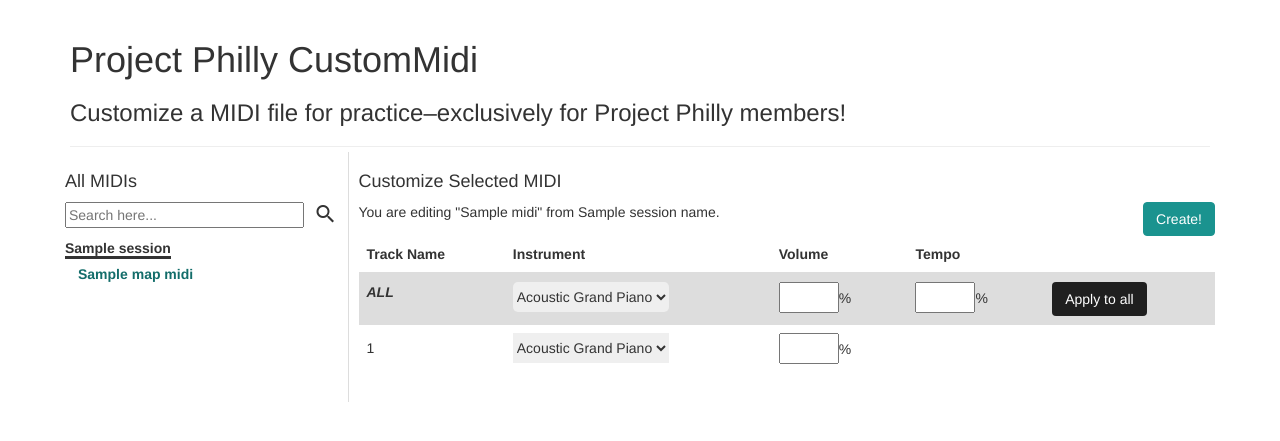
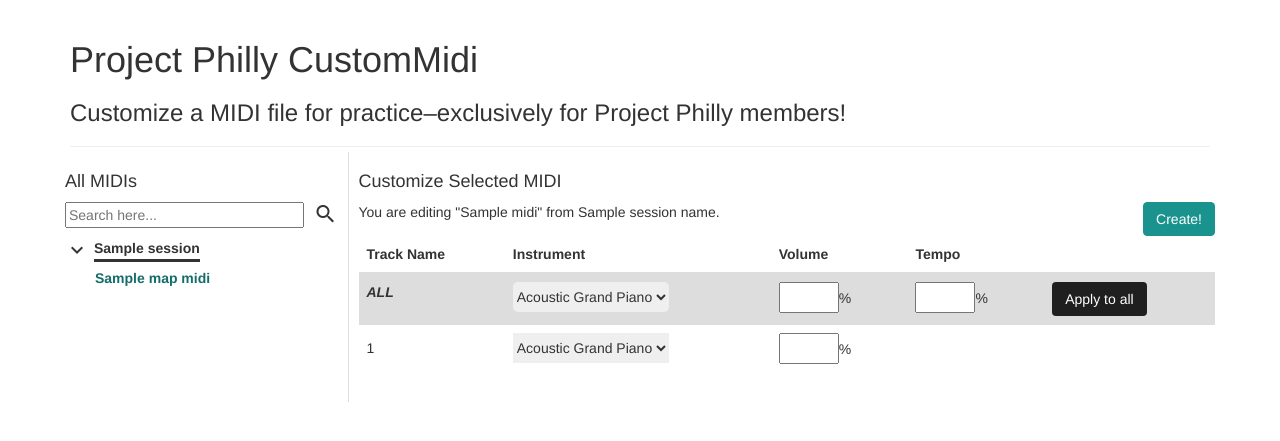
Before and after one commit to projectPhilly/custommidi, a Flask app: template app/templates/index.html in a window 1280 px wide. Shown: the part 52-493 px from the top of the page. Run offline with Flask 2, Linux system fonts and the light colour scheme; tables that the repository leaves empty hold one stand-in row (values such as "Sample post"); the template is opened without the code that fills it: values that come from a table or form of the project are taken from there, most other values are stand-ins (such as "Sample title", 1, 10 or a date in 2020); data that the repository does not hold is empty; some libraries are stand-ins or nearby versions.

Commit message:
Expand and Contract midi list

```diff
--- a/app/static/css.css
+++ b/app/static/css.css
@@ -39,14 +39,9 @@
 
 .midi-list-item {
 	list-style: none;
-	/* border: 1px solid #1F1F1F; */
     border-radius: 4px;
-	margin: 3px 0 3px 10px;
+	margin: 3px 0 3px 27px;
 }
-
-/* .midi-list-item:hover {
-	box-shadow: 0 3px 10px rgb(0 0 0 / 20%);
-} */
 
 .midi-list-item > a {
 	text-decoration: none;
@@ -194,6 +189,22 @@ select {
 	border-bottom: solid;
 }
 
+.expand-icon-container {
+	display: flex;
+}
+
+.expand-icon-container .material-icons {
+	margin-right: 5px;
+}
+
+.expand-icon-container .material-icons:hover {
+	cursor: pointer;
+}
+
+.hidden {
+	display: none;
+}
+
 /* Edit Form */
 
 .edit-form-container {
--- a/app/static/js.js
+++ b/app/static/js.js
@@ -22,4 +22,16 @@ $(document).ready(function () {
 		});
 
 	});
+
+	$('span.expanded').click(function () {
+		$(this).toggleClass('hidden');
+		$(this).parent().next('ul').toggleClass('hidden');
+		$(this).next('.closed').toggleClass('hidden');
+	})
+
+	$('span.closed').click(function () {
+		$(this).toggleClass('hidden');
+		$(this).parent().next('ul').toggleClass('hidden');
+		$(this).prev('.expanded').toggleClass('hidden');
+	})
 });
--- a/app/templates/index.html
+++ b/app/templates/index.html
@@ -22,7 +22,15 @@
 
 
 		{% for session in sessions %}
-		<b class="session-in-midi-list">{{ session }}</b>
+		<div class="expand-icon-container">
+			<span class="material-icons expanded">
+				expand_more
+			</span>
+			<span class="material-icons closed hidden">
+				chevron_right
+			</span>
+			<b class="session-in-midi-list">{{ session }}</b>
+		</div>
 		<ul class="midi-list live-search-list">
 			{% for mapMidi in sessions[session] %}
 			{% if midi and midi.id == mapMidi.id %}
@@ -37,7 +45,7 @@
 			</li>
 			{% endif %}
 			{% endfor %}
-			{% if sessions[session]|length == 0   %}
+			{% if sessions[session]|length == 0 %}
 			<li class="midi-list-item">
 				<i>No songs added yet</i>
 			</li>
```
